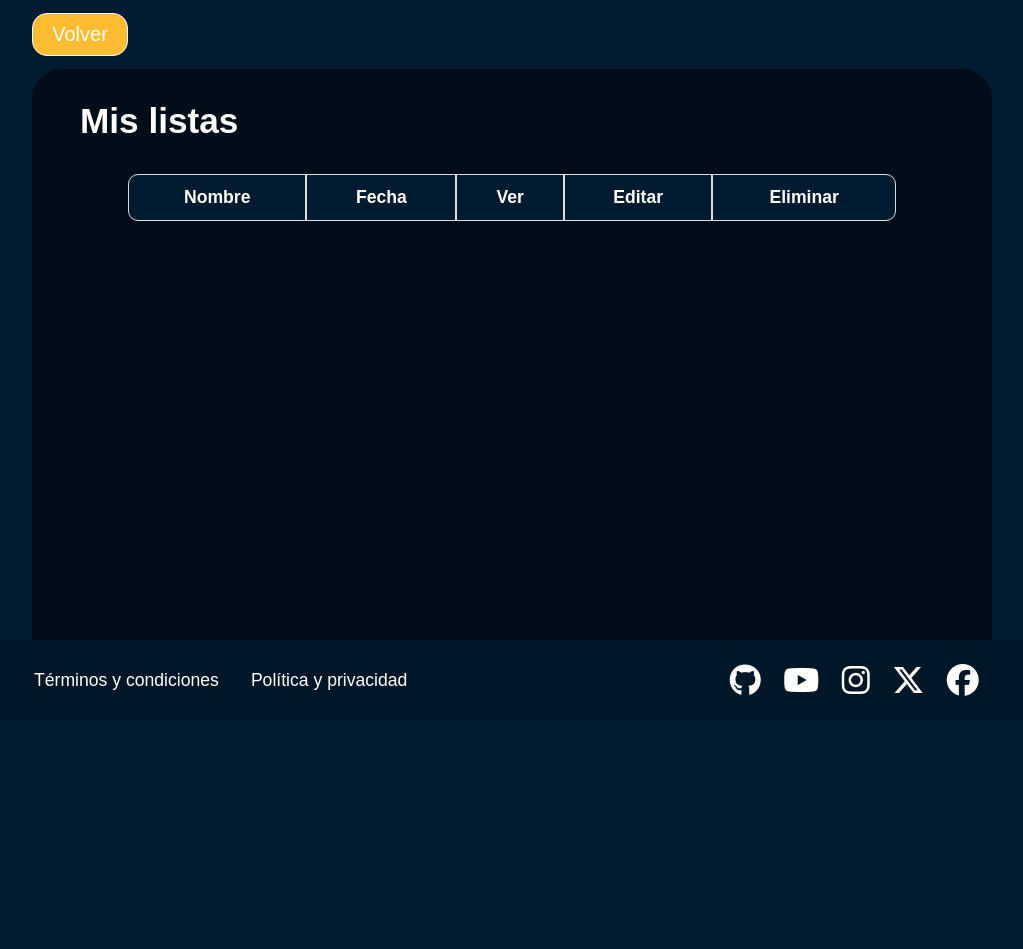
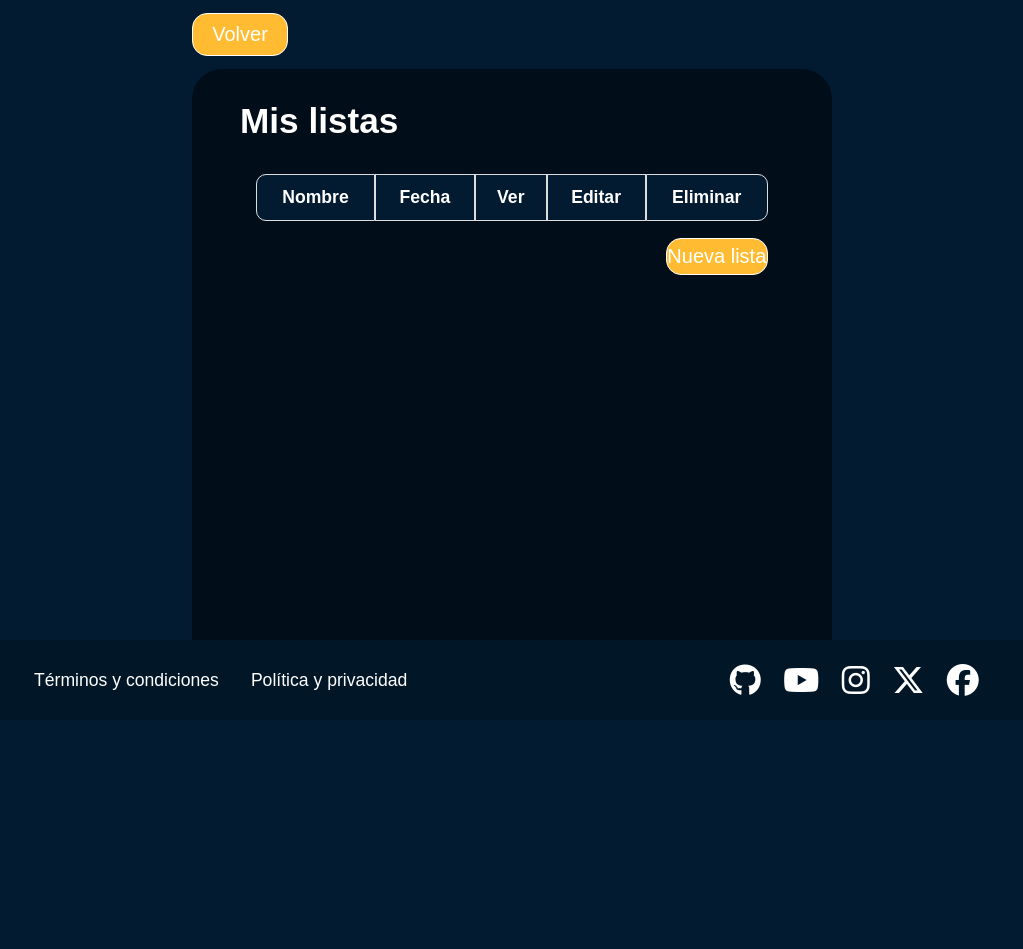
Before and after one commit to JorgeBackendProjects/CineVista, a PHP site: template Views/mis_listas.php in a window 1280 px wide. Shown: the part 80-1029 px from the top of the page, without its empty margins (128-1151 px from the left). Run offline with PHP 8.4, Linux system fonts and the light colour scheme; the template is opened without the code that fills it, so the values that code supplies are empty; a user stored in the database is signed in; some libraries are stand-ins or nearby versions; some web fonts are replaced.

Commit message:
CRUD de listas finalizado. Queda vista lista.php con añadir y eliminar peliculas

```diff
--- a/Controllers/lista_controller.php
+++ b/Controllers/lista_controller.php
@@ -24,8 +24,14 @@ if (isset($_POST["id_usuario"]) && isset($_POST["key"]) && $_POST["key"] == "get
     }
 }
 
-if (isset($_POST["key"]) && $_POST["key"] == "crear_lista") {
+// Crea una lista nueva para el usuario.
+if (isset($_POST["id_usuario"]) && isset($_POST["nombre"]) && isset($_POST["key"]) && $_POST["key"] == "create_lista") {
+    $id_usuario = $_POST["id_usuario"];
+    $nombre = $_POST["nombre"];
 
+    $creada = Lista::insert_lista($nombre, date("Y-m-d", strtotime("now")), $id_usuario);
+
+    echo json_encode($creada);
 }
 
 //EDITA EL NOMBRE DE UNA LISTA
@@ -46,3 +52,8 @@ if (isset($_POST["id_lista"]) && isset($_POST["key"]) && $_POST["key"] == "delet
 
     echo json_encode($resultado);
 }
+
+// FALTA
+if (isset($_POST["id_pelicula"]) && isset($_POST["id_usuario"]) && isset($_POST["id_lista"]) && isset($_POST["key"]) && $_POST["key"] == "add_pelicula_lista") {
+
+}
--- a/Models/Lista.php
+++ b/Models/Lista.php
@@ -41,9 +41,9 @@ class Lista {
 
     public static function insert_lista($nombre, $fecha_creacion, $id_usuario) {
         $pdo = Conexion::connection_database();
-        $stmt = $pdo->prepare("INSERT INTO lista (nombre, fecha_creacion, id_usuario, visibilidad) VALUES (?, ?, ?, ?)");
+        $stmt = $pdo->prepare("INSERT INTO lista (nombre, fecha_creacion, visibilidad, id_usuario) VALUES (?, ?, ?, ?)");
 
-        if ($stmt->execute([$nombre, $fecha_creacion, $id_usuario, "Privada"])) {
+        if ($stmt->execute([$nombre, $fecha_creacion, "Privada", $id_usuario])) {
             return "OK";
         } else {
             return "No se ha podido crear la lista en estos momentos.";
--- a/Views/mis_listas.php
+++ b/Views/mis_listas.php
@@ -122,7 +122,7 @@ $sesion_iniciada = isset($_SESSION["username"]);
             display: flex;
             flex-direction: column;
             align-items: center;
-            width: 60rem;
+            width: 50vw;
             height: 40rem;
             margin: 1% auto auto auto;
             background-color: rgba(0, 0, 0, 50%);
@@ -133,14 +133,53 @@ $sesion_iniciada = isset($_SESSION["username"]);
             margin: 2rem auto 1rem 3rem;
         }
 
-        .tabla_listas {}
+        .tabla_listas {
+            width: 80%;
+            margin: 1rem auto;
+            border-collapse: separate;
+            border-spacing: 0 0.1rem;
+            cursor: default;
+        }
+
+        .tabla_listas thead tr {
+            background-color: #021B30;
+            color: white;
+            font-weight: bold;
+        }
+
+        .tabla_listas th,
+        .tabla_listas td {
+            padding: 12px 15px;
+            text-align: center;
+            border: 1px solid #dddddd;
+        }
+
+        .tabla_listas tbody tr {
+            background-color: white;
+        }
+
+        .tabla_listas .encabezado td:first-child,
+        .tabla_listas .lista td:first-child,
+        .primer_td {
+            border-top-left-radius: 10px;
+            border-bottom-left-radius: 10px;
+        }
+
+        .tabla_listas .encabezado td:last-child,
+        .tabla_listas .lista td:last-child {
+            border-top-right-radius: 10px;
+            border-bottom-right-radius: 10px;
+        }
+
+        .tabla_listas .lista {
+            color: black;
+        }
 
         /*Botones*/
         .container_boton_atras {
             display: flex;
             flex-direction: column;
-            width: 60rem;
-            margin: 1% auto auto auto;
+            margin: 1% auto auto 25vw;
         }
 
         .atras {
@@ -199,11 +238,17 @@ $sesion_iniciada = isset($_SESSION["username"]);
             border: 1px solid;
         }
 
-        .boton_enviar {
-            width: 30%;
+        .nueva_lista_container {
+            display: flex;
+            flex-direction: row-reverse;
+            width: 80%;
+        }
+
+        .nueva_lista_button {
+            width: 20%;
             height: 2.3rem;
             font-size: 1.25rem;
-            background-color: rgb(255, 50, 50);
+            background-color: rgb(255, 188, 50);
             color: white;
             border-radius: 15px;
             cursor: pointer;
@@ -259,6 +304,18 @@ $sesion_iniciada = isset($_SESSION["username"]);
             padding-left: 5%;
             border: 2px solid black;
             border-radius: 10px;
+        }
+
+        .crear_lista_modal {
+            display: none;
+            width: 50%;
+            height: 2.5rem;
+            margin-top: 3vh;
+            font-size: 1.2rem;
+            background-color: rgb(255, 188, 50);
+            color: white;
+            border-radius: 15px;
+            cursor: pointer;
         }
 
         .editar_lista_modal {
@@ -384,48 +441,6 @@ $sesion_iniciada = isset($_SESSION["username"]);
                 margin-right: 0;
             }
         }
-
-
-        .tabla_listas {
-            width: 80%;
-            margin: 1rem auto;
-            border-collapse: separate;
-            border-spacing: 0 0.1rem;
-            cursor: default;
-        }
-
-        .tabla_listas thead tr {
-            background-color: #021B30;
-            color: white;
-            font-weight: bold;
-        }
-
-        .tabla_listas th,
-        .tabla_listas td {
-            padding: 12px 15px;
-            text-align: center;
-            border: 1px solid #dddddd;
-        }
-
-        .tabla_listas tbody tr {
-            background-color: white;
-        }
-
-        .tabla_listas .encabezado td:first-child,
-        .tabla_listas .lista td:first-child {
-            border-top-left-radius: 10px;
-            border-bottom-left-radius: 10px;
-        }
-
-        .tabla_listas .encabezado td:last-child,
-        .tabla_listas .lista td:last-child {
-            border-top-right-radius: 10px;
-            border-bottom-right-radius: 10px;
-        }
-
-        .tabla_listas .lista {
-            color: black;
-        }
     </style>
 </head>
 
@@ -479,6 +494,10 @@ $sesion_iniciada = isset($_SESSION["username"]);
 
                 </tbody>
             </table>
+
+            <div class="nueva_lista_container">
+                <button id="nueva_lista_button" class="nueva_lista_button">Nueva lista</button>
+            </div>
         </div>
     </main>
 
@@ -488,7 +507,8 @@ $sesion_iniciada = isset($_SESSION["username"]);
             <div class="columna_modal">
                 <p id="mensaje_modal" class="mensaje_modal"></p>
                 <input type="hidden" class="id_lista_modal" />
-                <input type="text" class="nuevo_nombre_lista" />
+                <input type="text" class="nuevo_nombre_lista" placeholder="Nombre para la lista"/>
+                <button id="crear_lista_modal" class="crear_lista_modal">Crear</button>
                 <button id="editar_lista_modal" class="editar_lista_modal">Editar</button>
                 <button id="eliminar_lista_modal" class="eliminar_lista_modal">Si, elimina la lista</button>
             </div>
@@ -527,6 +547,38 @@ $sesion_iniciada = isset($_SESSION["username"]);
                 }
             });
 
+            // FUNCION CREAR LISTA
+            jQuery("#crear_lista_modal").on("click", function() {
+                let id_usuario = jQuery("#id_usuario").val();
+                let nombre = jQuery(".nuevo_nombre_lista").val();
+
+                jQuery.ajax({
+                    url: '../Controllers/lista_controller.php',
+                    method: 'POST',
+                    data: {
+                        id_usuario: id_usuario,
+                        nombre: nombre,
+                        key: "create_lista"
+                    },
+                    success: function (data) {
+                        let resultado = JSON.parse(data);
+
+                        if (resultado == "OK") {
+                            mostrar_modal("Lista creada correctamente");
+
+                            setTimeout(() => {
+                                window.location.reload();
+                            }, 2000);
+                        } else {
+                            mostrar_modal(resultado);
+                        }
+                    },
+                    error: function (xhr, status, error) {
+                        console.error("Ha ocurrido un error: " . error);
+                    }
+                });
+            });
+
             // FUNCION EDITAR NOMBRE LISTA
             jQuery("#editar_lista_modal").on("click", function() {
                 let id_lista = jQuery(this).siblings(".id_lista_modal").val();
@@ -542,10 +594,6 @@ $sesion_iniciada = isset($_SESSION["username"]);
                     },
                     success: function (data) {
                         let resultado = JSON.parse(data);
-
-                        jQuery("#eliminar_lista_modal").hide();
-                        jQuery("#editar_lista_modal").hide();
-                        jQuery(".nuevo_nombre_lista").hide();
 
                         if (resultado == "OK") {
                             mostrar_modal("Se ha renombrado correctamente");
@@ -577,10 +625,6 @@ $sesion_iniciada = isset($_SESSION["username"]);
                     success: function (data) {
                         let resultado = JSON.parse(data);
 
-                        jQuery("#eliminar_lista_modal").hide();
-                        jQuery("#editar_lista_modal").hide();
-                        jQuery(".nuevo_nombre_lista").hide();
-
                         if (resultado == "OK") {
                             mostrar_modal("Se ha eliminado la lista correctamente");
 
@@ -608,12 +652,34 @@ $sesion_iniciada = isset($_SESSION["username"]);
                 }
             });
 
+            // Prevenimos el comportamiento por defecto del elemento <a> para hacer una petición al controller de usuario que cierra la sesión y recargar la página.
+            jQuery("#redirect_cerrar_sesion").on("click", function (event) {
+                event.preventDefault();
+
+                jQuery.ajax({
+                    url: '../Controllers/usuario_controller.php',
+                    method: 'POST',
+                    data: {
+                        key: "cerrar_sesion"
+                    },
+                    success: function (data) {
+                        let resultado = JSON.parse(data);
+
+                        if (resultado == "OK") {
+                            window.location = "../index.php";
+                        }
+                    },
+                    error: function (xhr, status, error) {
+                        console.error("Error al cerrar sesión: " + error);
+                    }
+                });
+            });
+
             // Listener para que, al pulsar el botón vuelve atrás hasta la página anterior.
             jQuery("#atras").on("click", function () {
                 history.back();
             });
         });
-
 
         function create_DOM_listas(listas) {
             listas.forEach(lista => {
@@ -632,7 +698,7 @@ $sesion_iniciada = isset($_SESSION["username"]);
                     value: id
                 });
 
-                let columna_nombre = jQuery("<td>").text(nombre);
+                let columna_nombre = jQuery("<td class='primer_td'>").text(nombre);
                 let columna_fecha = jQuery("<td>").text(fecha);
                 let columna_ver = jQuery("<td>").append(`<button class="ver_button">Ver</button>`);
                 let columna_editar = jQuery("<td>").append(`<button class="editar_button">Editar</button>`);
@@ -651,16 +717,15 @@ $sesion_iniciada = isset($_SESSION["username"]);
                 window.location = `lista.php?id=${id_lista}`;
             });
 
+            // Se le pasa el id de lista al modal para poder hacer la petición ajax y se muestra el modal con un input para el nombre y el botón de editar.
             jQuery(".editar_button").on("click", function () {
                 // Asignamos el id de la lista a un input hidden dentro del modal.
                 let id_lista = jQuery(this).closest("tr").find(".id_lista").val();
                 jQuery(".id_lista_modal").val(id_lista);
 
-                jQuery("#eliminar_lista_modal").hide();
+                mostrar_modal("Elige un nuevo nombre para la lista");
                 jQuery("#editar_lista_modal").show();
                 jQuery(".nuevo_nombre_lista").show();
-
-                mostrar_modal("Elige un nuevo nombre para la lista");
             });
 
             // Se le pasa el id de lista al modal para poder hacer la petición ajax y se muestra el modal con el botón de eliminar.
@@ -669,10 +734,15 @@ $sesion_iniciada = isset($_SESSION["username"]);
                 let id_lista = jQuery(this).closest("tr").find(".id_lista").val();
                 jQuery(".id_lista_modal").val(id_lista);
 
+                mostrar_modal("¿Estás seguro de que quieres eliminar esta lista?");
                 jQuery("#eliminar_lista_modal").show();
-                jQuery("#editar_lista_modal").hide();
-                jQuery(".nuevo_nombre_lista").hide();
-                mostrar_modal("¿Estás seguro de que quieres eliminar esta lista?");
+            });
+
+            // Evento para abrir el modal con el objetivo de crear una lista.
+            jQuery("#nueva_lista_button").on("click", function() {
+                mostrar_modal("Asigna un nombre para la nueva lista");
+                jQuery("#crear_lista_modal").show();
+                jQuery(".nuevo_nombre_lista").show();
             });
         }
 
@@ -680,6 +750,11 @@ $sesion_iniciada = isset($_SESSION["username"]);
         function mostrar_modal(mensaje) {
             jQuery("#mensaje_modal").text(mensaje);
             jQuery("#contenedor_modal").css("display", "block");
+
+            jQuery("#eliminar_lista_modal").hide();
+            jQuery("#crear_lista_modal").hide();
+            jQuery("#editar_lista_modal").hide();
+            jQuery(".nuevo_nombre_lista").hide();
         }
 
     </script>
```
Also changed, not shown: Views/pelicula.php (+32 -0 lines).
